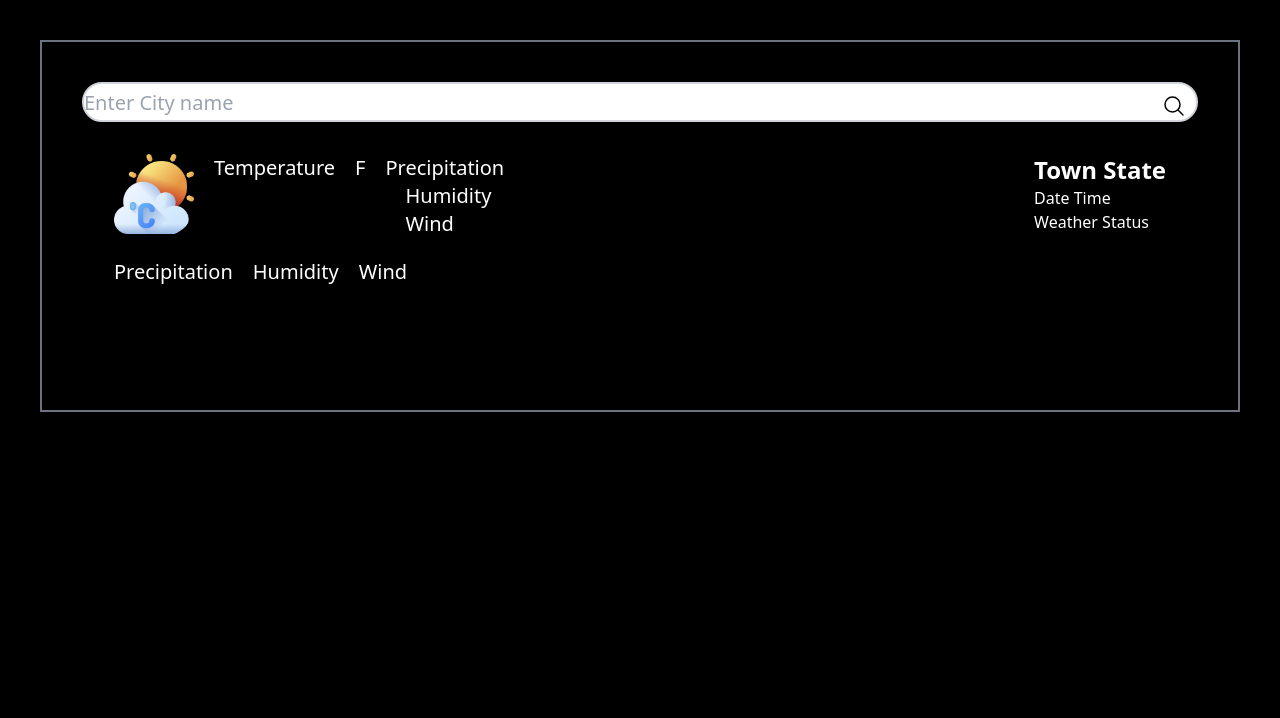
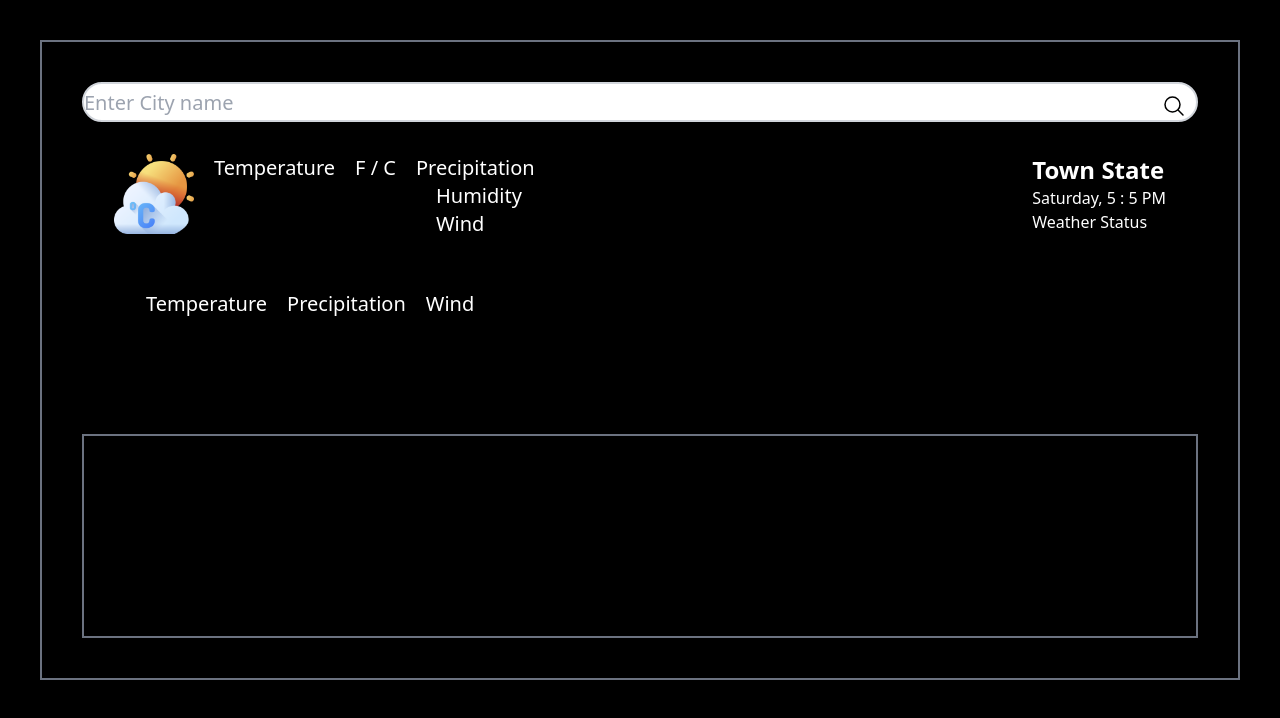
Before and after one commit to Ebalin1411/weather_tailwind, a website: page index.html in a window 1280 px wide. Drawn offline with nearby package versions, Linux system fonts and the light colour scheme; some packages are replaced by stand-ins of ours.

Commit message:
feat:temp conversion done

```diff
--- a/index.html
+++ b/index.html
@@ -5,7 +5,10 @@
     <meta http-equiv="X-UA-Compatible" content="IE=edge">
     <meta name="viewport" content="width=device-width, initial-scale=1.0">
     <title>weather</title>
-    <link rel="stylesheet" href="https://cdnjs.cloudflare.com/ajax/libs/tailwindcss/2.2.19/tailwind.min.css" referrerpolicy="no-referrer" /> <script src="https://maps.googleapis.com/maps/api/js?v=3.exp&sensor=false&libraries=places"></script>
+    <link rel="stylesheet" href="https://cdnjs.cloudflare.com/ajax/libs/tailwindcss/2.2.19/tailwind.min.css" referrerpolicy="no-referrer" />
+
+
+
 </head>
 <body class="bg-black ">
 
@@ -25,7 +28,12 @@
                             <div class="flex space-x-5 text-xl">
                                 <div class="w-20 h-20"><img src="./images/weather.png"> </div>
                                 <span id="temp" class="">Temperature</span>
-                                <div>F</div>
+                                <div>
+                                    <span id="tem_F">F</span>
+                                    <span>/</span>
+                                    <span id="tem_C">C</span>
+                                </div>
+
                                 <div class="flex flex-col space-x-5 text-xl ">
                                     <span>Precipitation</span>
                                     <span id="humid">Humidity</span>
@@ -33,11 +41,12 @@
                                 </div>
 
                             </div>
-                            <div class="flex space-x-5 text-xl ">
-                                <span>Precipitation</span>
-                                <span id="">Humidity</span>
-                                <span id="">Wind</span>
+                            <div class="flex space-x-5 text-xl p-8 ">
+                                <button onclick="weather_app.showChart()">Temperature</button>
+                                <button id="">Precipitation</button>
+                                <button id="">Wind</button>
                             </div>
+
                         </div>
                         <div class="flex space-x-5 text-xl ">
                             <div>Day</div>
@@ -62,7 +71,9 @@
                     </div>
 
             </div>
-
+            <div class="container border-solid border-2 border-gray-500  ">
+                <canvas id="myChart" width="200" height="200"></canvas>
+            </div>
 
         </div>
 
@@ -71,4 +82,7 @@
 
 </body>
 <script src="./script.js"></script>
+<script src="https://cdn.jsdelivr.net/npm/chart.js@3.9.1/dist/chart.min.js"></script>
+
+
 </html>
--- /dev/null
+++ b/package.json
@@ -0,0 +1,6 @@
+{
+  "dependencies": {
+    "add": "^2.0.6",
+    "npm": "^8.19.2"
+  }
+}
--- a/script.js
+++ b/script.js
@@ -76,9 +76,9 @@ let weather_app={
                     }
             }
 
-            if (hour===0 && prepand===' AM ')
+            if (hour===0 && prepand==='AM')
             {
-                if (minute===0 && second===0)
+                if (minute===0)
                      {
                         hour=12;
                         prepand=' Midnight';
@@ -98,20 +98,21 @@ let weather_app={
 
 
 
+
         //Fetch weather data from Openweather
         getweather_info: async function(){
 
-            weather_app.getDateTime();
+
             //console.log(this.cityInput)
             if(!this.cityInput){
                 alert('Please Enter City Name');
                 return
                 }
 
-                endpoint =new URL(`http://api.openweathermap.org/data/2.5/weather?q=${this.cityInput}&`)
-                endpoint.searchParams.set("appid","d3835c83bcca0d1188350ce17234e7cf"); //setting key into the URl
-                console.log(endpoint.toString())
-                let response = await fetch(endpoint);
+                weatherUrl =new URL(`http://api.openweathermap.org/data/2.5/weather?q=${this.cityInput}&`)
+                weatherUrl.searchParams.set("appid","d3835c83bcca0d1188350ce17234e7cf"); //setting key into the URl
+                console.log(weatherUrl.toString())
+                let response = await fetch(weatherUrl);
 
                     if(response.status === 404){
                         alert("City Name not Found");
@@ -122,7 +123,16 @@ let weather_app={
 
 
                     console.log(data.wind.speed);
-                    console.log(data.main.temp);
+                    console.log(data.main.temp); //Json temp is in kelvin
+                    //converting kelvin to Fa
+                    let kToFahrTemp = Math.round((data.main.temp -273.15)*1.8) + 32;
+                    console.log(kToFahrTemp);
+
+                    //converting kelvin to Cel
+                    let kToCelsTemp = Math.round((data.main.temp - 273.15));
+                    console.log(kToCelsTemp);
+
+
                     console.log(data.main.humidity);
                     console.log(data.weather[0].main) ;
                     console.log(data);
@@ -131,14 +141,50 @@ let weather_app={
                     document.getElementById('weather_status').innerHTML=data.weather[0].main;
                     document.getElementById('wind').innerHTML=data.wind.speed;
                     document.getElementById('humid').innerHTML = data.main.humidity;
-
-                    document.getElementById('temp').innerHTML =data.main.temp;
+                    document.getElementById('temp').innerHTML =kToFahrTemp;
 
 
                 },
+
+       showChart : function(){
+
+        const labels = [
+            '9:am',
+            '10:am',
+            '11:am',
+            '12:pm',
+            '13:pm',
+            '14:pm',
+             ];
+
+        const data = {
+                labels: labels,
+                datasets: [{
+                label: 'My First dataset',
+                backgroundColor: 'rgb(255, 99, 132)',
+                borderColor: 'rgb(255, 99, 132)',
+                data: [60, 62, 59, 60, 61, 61, 60],
+
+                }]
+              };
+
+            const config = {
+                                type: 'line',
+                                data: data,
+                                options: {},
+                            }
+
+
+                             const myChart = new Chart(
+                                 document.getElementById('myChart'),
+                                 config
+                              );
 
 
 
 
 
-        }
+        },
+
+    }
+    weather_app.getDateTime();
```
Also changed, not shown: script_opernweatherapi.js (+68 -0 lines), 2 other files.
